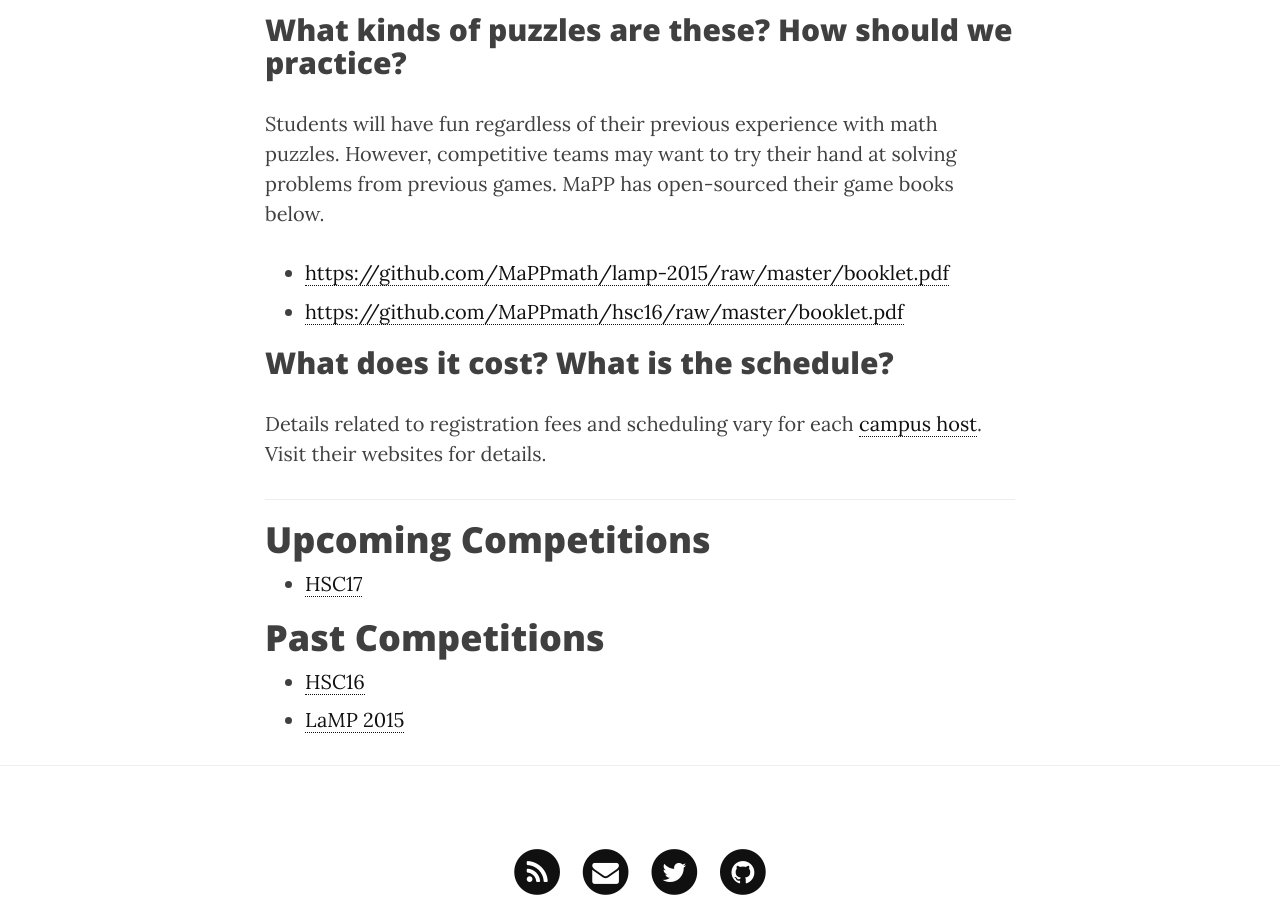
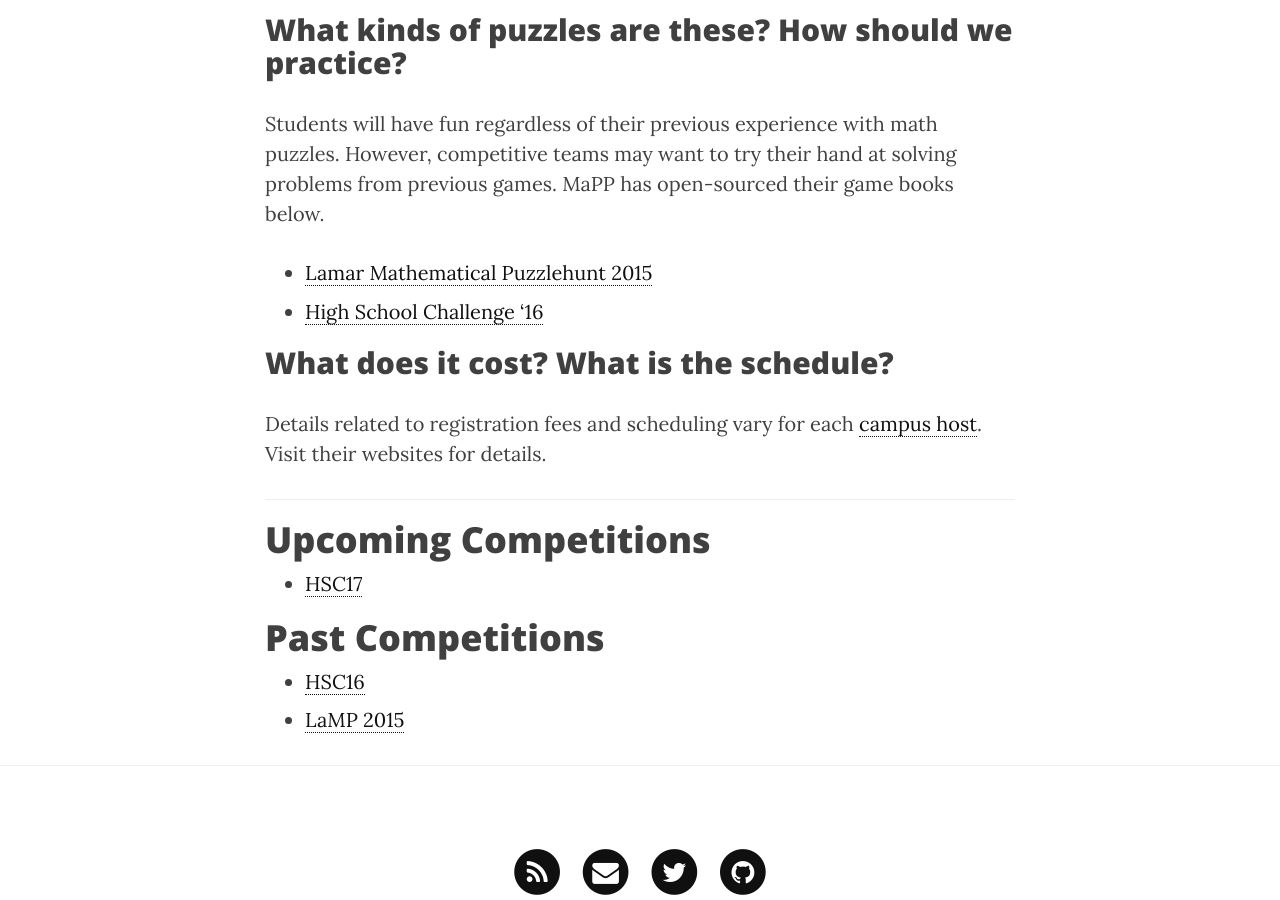
Before and after one commit to MaPPmath/mappmath.github.io, a Jekyll site: the page built from pages/hsc/hsc.md, in a window 1280 px wide and 900 px high, scrolled down 2865 px. Built offline with Jekyll 4.4.1, drawn with Linux system fonts in a browser that asks for light colours; nearby versions of some CDN libraries.

Commit message:
formatting

```diff
--- a/pages/hsc/hsc.md
+++ b/pages/hsc/hsc.md
@@ -85,8 +85,11 @@
 puzzles. However, competitive teams may want to try their hand at solving
 problems from previous games. MaPP has open-sourced their game books below.
 
-- <https://github.com/MaPPmath/lamp-2015/raw/master/booklet.pdf>
-- <https://github.com/MaPPmath/hsc16/raw/master/booklet.pdf>
+- [Lamar Mathematical Puzzlehunt 2015][lamp2015]
+- [High School Challenge '16][hsc16]
+
+[lamp2015]: https://github.com/MaPPmath/lamp-2015/raw/master/booklet.pdf)
+[hsc16]: https://github.com/MaPPmath/hsc16/raw/master/booklet.pdf)
 
 ## What does it cost? What is the schedule?
 
```
